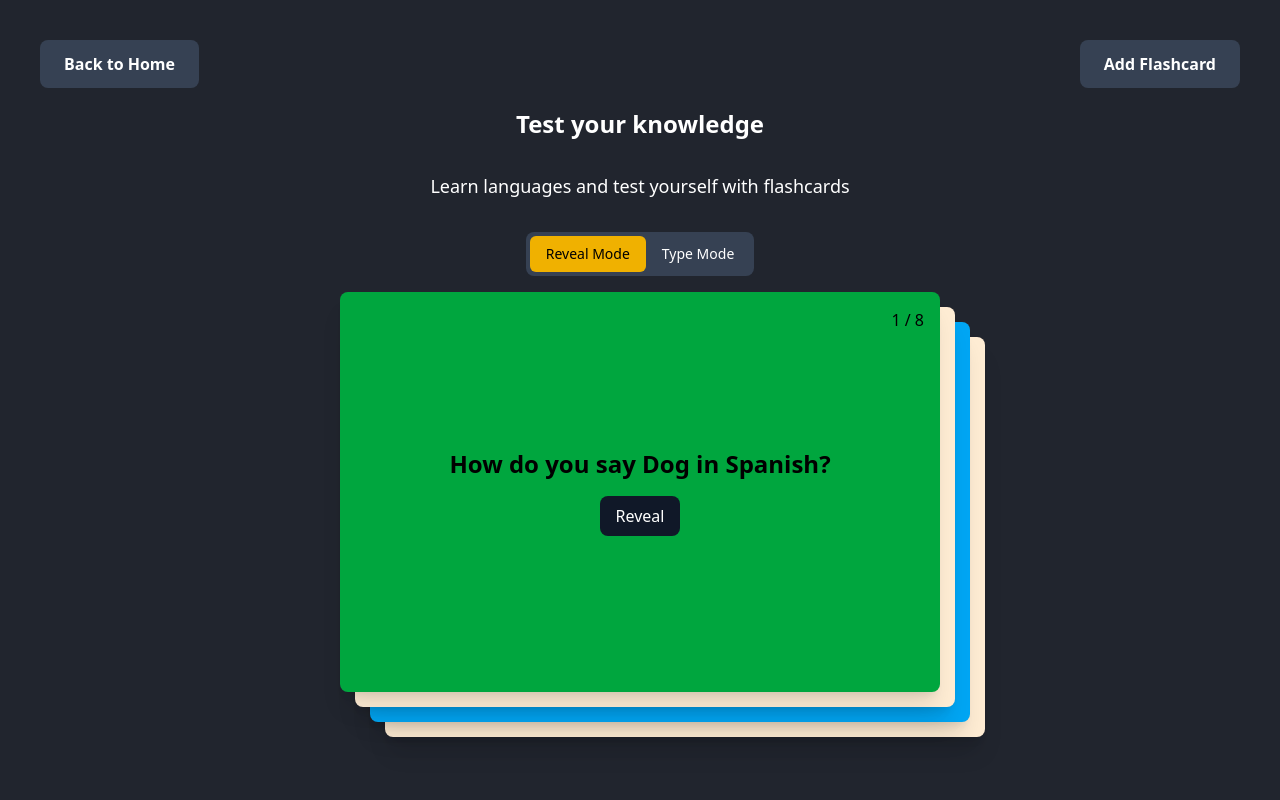
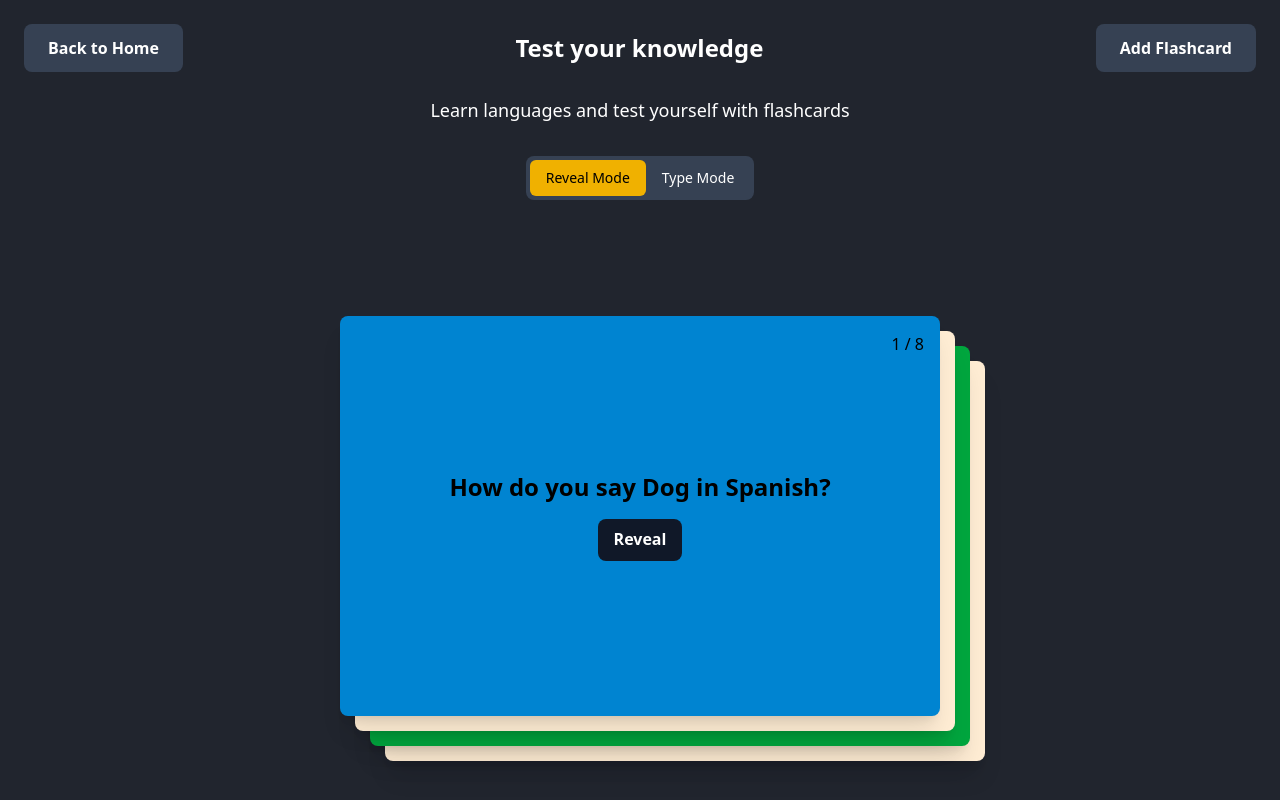
Before and after one commit to AndyBeable/idioma, a React (Vite) app: page /flashcards in a window 1280 px wide. Built offline with nearby package versions, Linux system fonts and the light colour scheme; no server answers.

Commit message:
Adds default quizQuestions, initial render, styles

```diff
--- a/src/components/Flashcard.jsx
+++ b/src/components/Flashcard.jsx
@@ -76,7 +76,7 @@ function Flashcard({
     // Reveal mode
     isInteractive && (
       <button
-        className="bg-gray-900 text-white px-4 py-2 rounded-lg hover:bg-gray-800 transition-colors"
+        className="bg-gray-900 text-white px-4 py-2 rounded-lg hover:bg-gray-800 transition-colors border-b-2 border-transparent hover:border-yellow-500 font-bold"
         onClick={
           isAnswerVisible
             ? handleNext
--- a/src/pages/Flashcards.jsx
+++ b/src/pages/Flashcards.jsx
@@ -8,7 +8,7 @@ const defaultFlashcards = [
     id: 1,
     question: 'How do you say Dog in Spanish?',
     answer: 'Perro',
-    colorClass: 'bg-green-600',
+    colorClass: 'bg-sky-600',
   },
   {
     id: 2,
@@ -20,7 +20,7 @@ const defaultFlashcards = [
     id: 3,
     question: 'How do you say Bird in Spanish?',
     answer: 'Pájaro',
-    colorClass: 'bg-sky-500',
+    colorClass: 'bg-green-600',
   },
   {
     id: 4,
@@ -93,14 +93,22 @@ function Flashcards() {
 
 
   return (
-    <div className="relative flex flex-col justify-center items-center h-screen">
-      <div className="flex flex-col justify-center items-center">
-        <h1 className="text-white text-2xl font-bold mb-8">Test your knowledge</h1>
-        <p className="text-white text-lg mb-8">Learn languages and test yourself with flashcards</p>
-        <Button className="absolute top-10 left-10 bg-gray-700 hover:bg-gray-800 hover:border-b-2 hover:border-yellow-500 text-white font-bold py-3 px-6 rounded-lg transition-colors" to="/">Back to Home</Button>
-        <Button className="absolute top-10 right-10 bg-gray-700 hover:bg-gray-800 hover:border-b-2 hover:border-r-2 hover:border-yellow-500 text-white font-bold py-3 px-6 rounded-lg transition-colors" onClick={() => setIsOpen(true)}>Add Flashcard</Button>
+    <div className="relative flex flex-col h-screen">
+      {/* Header */}
+      <div className="flex items-center justify-between p-6">
+        <Button className="bg-gray-700 hover:bg-gray-800 hover:border-b-2 hover:border-yellow-500 text-white font-bold py-3 px-6 rounded-lg transition-colors" to="/">Back to Home</Button>
+        <h1 className="text-white text-2xl font-bold">Test your knowledge</h1>
+        <Button className="bg-gray-700 hover:bg-gray-800 hover:border-b-2 hover:border-r-2 hover:border-yellow-500 text-white font-bold py-3 px-6 rounded-lg transition-colors" onClick={() => setIsOpen(true)}>Add Flashcard</Button>
       </div>
-      <div className="justify-center items-center flex bg-gray-700 rounded-lg p-1 mb-4">
+
+      {/* Description */}
+      <div className="text-center mb-8">
+        <p className="text-white text-lg">Learn languages and test yourself with flashcards</p>
+      </div>
+
+      {/* Mode Selector */}
+      <div className="flex justify-center mb-8">
+        <div className="flex bg-gray-700 rounded-lg p-1">
           <button
             onClick={() => setStudyMode('reveal')}
             className={`px-4 py-2 rounded-md text-sm font-medium transition-colors ${
@@ -122,6 +130,10 @@ function Flashcards() {
             Type Mode
           </button>
         </div>
+      </div>
+
+      {/* Flashcards */}
+      <div className="flex-1 flex items-center justify-center">
         <div className="relative w-[400px] h-[300px] lg:w-[600px] lg:h-[400px]">
         {cardQueue
           .slice(0, 4)
@@ -155,6 +167,7 @@ function Flashcards() {
             )
           })}
         </div>
+      </div>
 
       <CreateFlashCardModal isOpen={isOpen} setIsOpen={setIsOpen} flashcards={flashcards} setFlashcards={setFlashcards} />
     </div>
--- a/src/pages/MiAmigo.jsx
+++ b/src/pages/MiAmigo.jsx
@@ -68,7 +68,7 @@ function MiAmigo() {
         Back to Home
       </Button>
       <div className="flex flex-col h-screen items-center px-4 py-6">
-        <h1 className="text-white text-3xl font-bold mb-2">Mi Amigo</h1>
+        <h1 className="text-white text-2xl font-bold mb-2">Mi Amigo</h1>
         <p className="text-white text-lg mb-6">
           Learn languages with your friend
         </p>
--- a/src/pages/Quiz.jsx
+++ b/src/pages/Quiz.jsx
@@ -1,7 +1,104 @@
+import Button from '../components/Button'
+import { useState, useEffect } from 'react'
+
+const defaultQuizQuestions = [
+  {
+    id: 1,
+    sentence: 'El coche rojo ___ bonito',
+    correctAnswer: 'es',
+    options: ['es', 'esta', 'este', 'esto'],
+    colorClass: 'bg-green-600',
+  },
+  {
+    id: 2,
+    sentence: "Los libros ___ en la mesa.",
+    correctAnswer: "están",
+    options: ["están", "está", "es", "son"],
+    colorClass: "bg-orange-100",
+  },
+  {
+    id: 3,
+    sentence: "¿Cómo ___ tú hoy?",
+    correctAnswer: "estás",
+    options: ["estás", "está", "es", "son"],
+    colorClass: "bg-sky-500",
+  }
+]
+
 function Quiz() {
+  // Load quiz questions from localStorage or use defaults
+  const loadQuizQuestions = () => {
+    const saved = localStorage.getItem('quizQuestions')
+    return saved ? JSON.parse(saved) : defaultQuizQuestions
+  }
+
+  const [quizQuestions, setQuizQuestions] = useState(loadQuizQuestions)
+  const [studyMode, setStudyMode] = useState('multi')
+
+  const [currentQuestionIndex, setCurrentQuestionIndex] = useState(0)
+  const currentQuestion = quizQuestions[currentQuestionIndex]
+
+  // Save quiz questions to localStorage whenever they change
+  useEffect(() => {
+    localStorage.setItem('quizQuestions', JSON.stringify(quizQuestions))
+  }, [quizQuestions])
+
   return (
-    <div>
-      <h1 className="text-2xl font-bold">Quiz</h1>
+    <div className="relative flex flex-col h-screen">
+      {/* Header */}
+      <div className="flex items-center justify-between p-6">
+        <Button className="bg-gray-700 hover:bg-gray-800 hover:border-b-2 hover:border-yellow-500 text-white font-bold py-3 px-6 rounded-lg transition-colors" to="/">Back to Home</Button>
+        <h1 className="text-white text-2xl font-bold">Quiz</h1>
+        <div className="w-32"></div> {/* Spacer to center the title */}
+      </div>
+
+      {/* Description */}
+      <div className="text-center mb-8">
+        <p className="text-white text-lg">Test your knowledge with quizzes</p>
+      </div>
+
+      {/* Mode Selector */}
+      <div className="flex justify-center mb-8">
+        <div className="flex bg-gray-700 rounded-lg p-1">
+          <button
+            onClick={() => setStudyMode('multi')}
+            className={`px-4 py-2 rounded-md text-sm font-medium transition-colors ${
+              studyMode === 'multi'
+                ? 'bg-yellow-500 text-black'
+                : 'text-white hover:bg-gray-600'
+            }`}
+          >
+            Multiple Choice
+          </button>
+          <button
+            onClick={() => setStudyMode('fill')}
+            className={`px-4 py-2 rounded-md text-sm font-medium transition-colors ${
+              studyMode === 'fill'
+                ? 'bg-yellow-500 text-black'
+                : 'text-white hover:bg-gray-600'
+            }`}
+          >
+            Fill in the Blank
+          </button>
+        </div>
+      </div>
+
+      {/* Quiz content will go here */}
+      <div className="flex-1 flex items-center justify-center">
+        <div className="flex flex-col items-center justify-center w-[400px] h-[300px] lg:w-[600px] lg:h-[400px] rounded-lg p-4 shadow-xl text-black bg-orange-100 text-black">
+          <h2 className="text-2xl font-bold mb-4">{currentQuestion.sentence}</h2>
+          <div className="flex items-center justify-center gap-4">
+            {currentQuestion.options.map((option, index) => (
+              <button
+                key={index}
+                className="bg-gray-900 text-white px-4 py-2 rounded-lg hover:bg-gray-800 transition-colors border-b-2 border-transparent hover:border-yellow-500 font-bold"
+              >
+                {option}
+              </button>
+            ))}
+          </div>
+        </div>
+      </div>
     </div>
   )
 }
```
Lines whose indentation alone changed are shown as unchanged.
